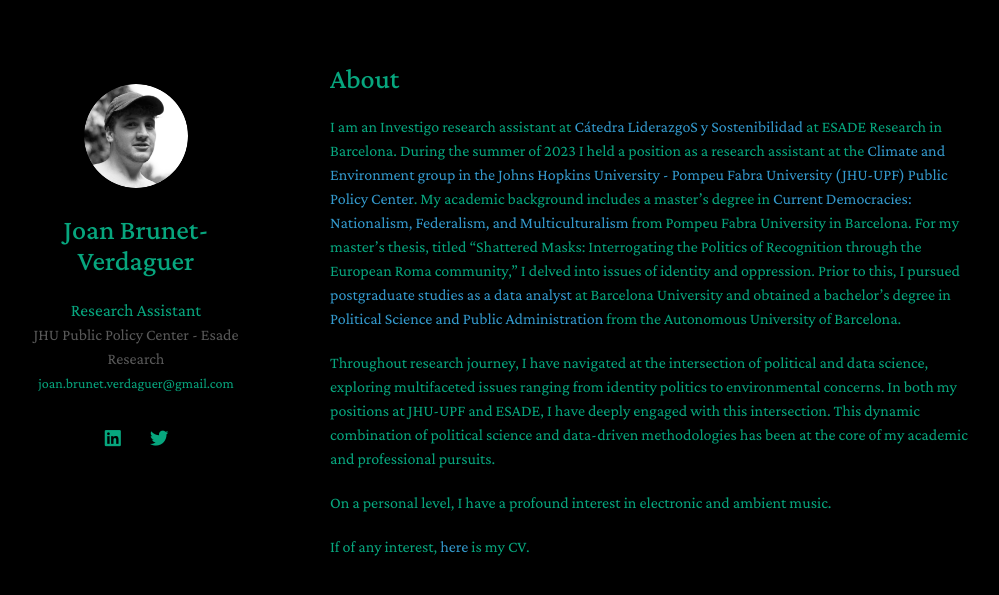
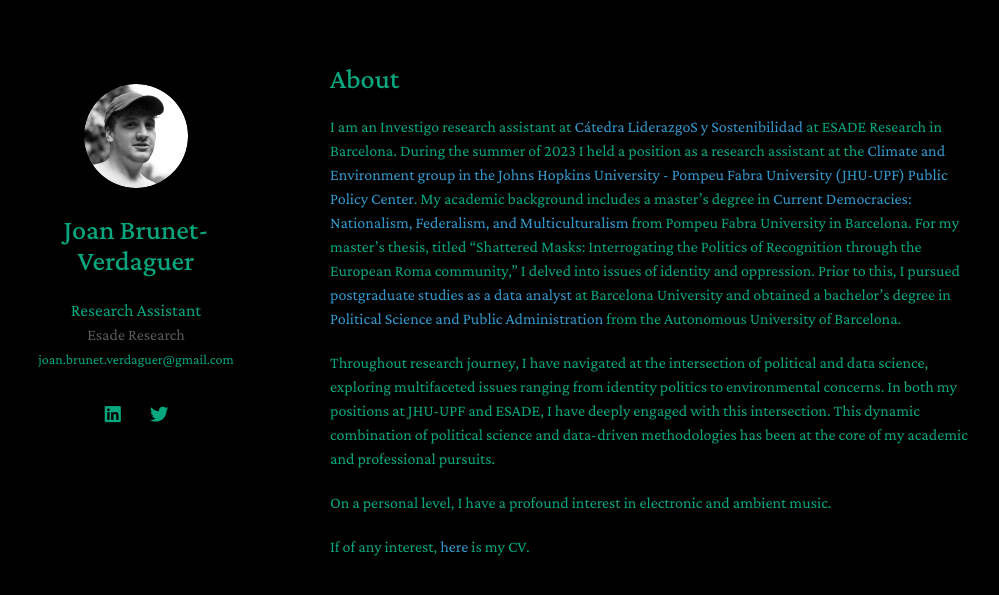
Before and after one commit to joanbrunet/joanbrunet.github.io, a Jekyll site: the page built from index.md, in a window 1280 px wide. Shown: the top 595 px of the page, without its empty margins (140-1139 px from the left). Built offline with Jekyll 4.4.1, drawn with Linux system fonts in a browser that asks for light colours; nearby versions of some CDN libraries; a style sheet for code colours, icons or effects is not loaded; our own code applies the rules of GitHub Pages for plain Markdown files.

Commit message:
Update _config.yml

```diff
--- a/_config.yml
+++ b/_config.yml
@@ -1,7 +1,7 @@
 # Basic Information
 title: Joan Brunet-Verdaguer
 position: Research Assistant
-affiliation: JHU Public Policy Center - Esade Research
+affiliation: Esade Research
 email: joan.brunet.verdaguer@gmail.com
 
 # Search Engine Optimization (SEO)
```
